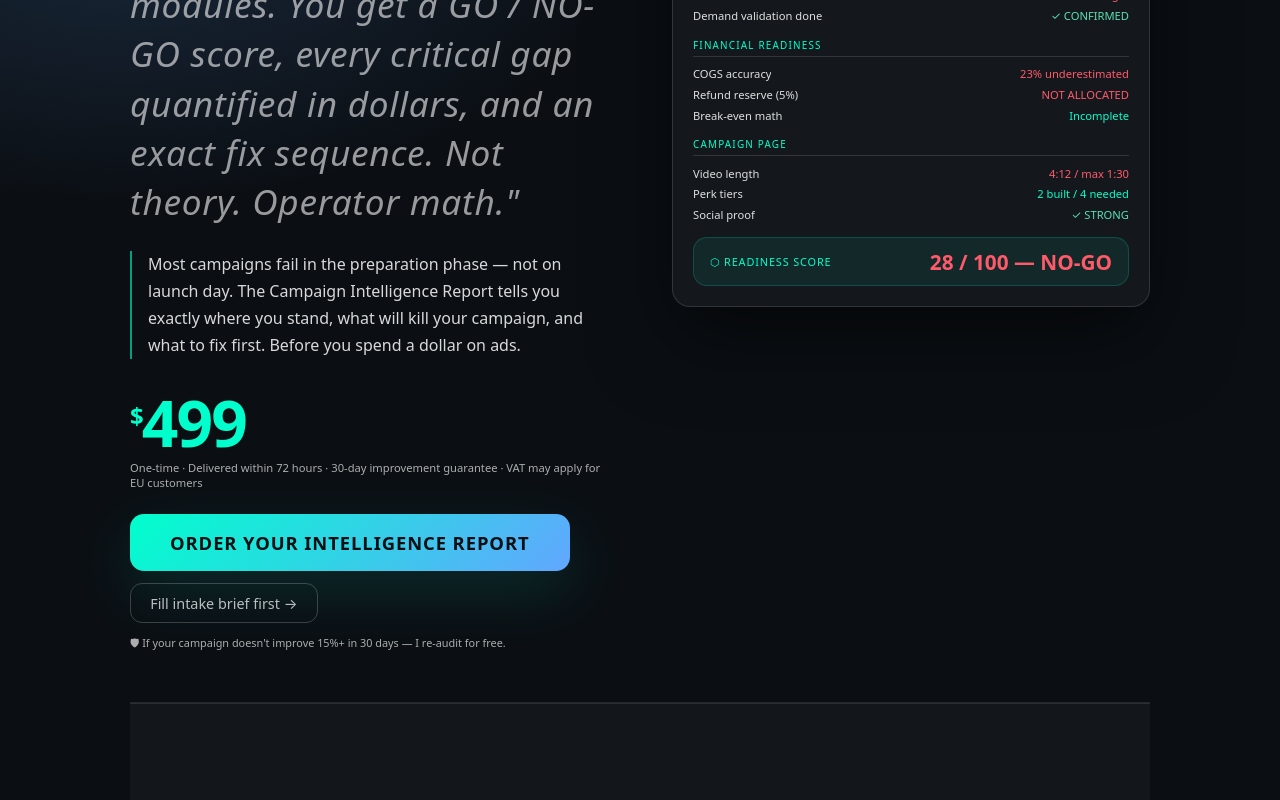
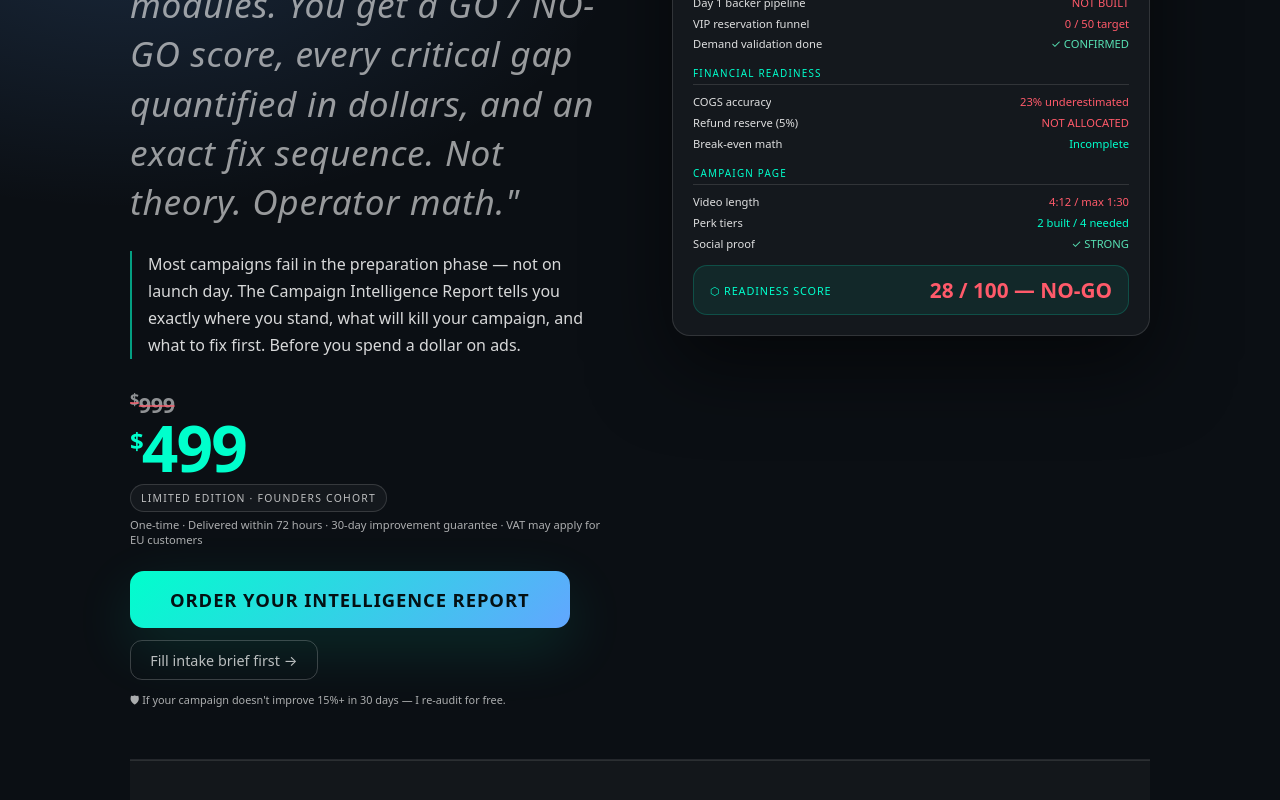
Before and after one commit to ladislavjuric-OS/CMK, a Next.js app in the folder web/: page /audit in a window 1280 px wide. Shown: the part 664-1464 px from the top of the page. Built offline with nearby package versions, Linux system fonts and the light colour scheme.

Commit message:
promjena cijene audita

```diff
--- a/web/app/audit/page.tsx
+++ b/web/app/audit/page.tsx
@@ -46,7 +46,7 @@ export default function AuditPage() {
 
       <div className="audit-hero">
         <div>
-          <div className="audit-tag">Campaign Intelligence Report · $499 · 72h Delivery</div>
+          <div className="audit-tag">Campaign Intelligence Report · 72h Delivery</div>
           <h1>
             Before You Launch —<br />
             <span className="audit-amber">Know The Verdict.</span>
@@ -61,8 +61,14 @@ export default function AuditPage() {
             Intelligence Report tells you exactly where you stand, what will kill your campaign,
             and what to fix first. Before you spend a dollar on ads.
           </p>
-          <div className="audit-price-big">
-            <sup>$</sup>499
+          <div className="audit-price-stack">
+            <div className="audit-price-old" aria-label="Regular price">
+              <sup>$</sup>999
+            </div>
+            <div className="audit-price-big" aria-label="Founders cohort price">
+              <sup>$</sup>499
+            </div>
+            <div className="audit-price-badge">Limited edition · Founders cohort</div>
           </div>
           <div className="audit-price-note">
             One-time · Delivered within 72 hours · 30-day improvement guarantee · VAT may apply for
--- a/web/app/globals.css
+++ b/web/app/globals.css
@@ -378,8 +378,12 @@ a {
 .audit-hero .audit-amber { color: var(--cmk-accent); display: block; }
 .audit-hero .audit-sub { display: block; font-size: 0.5em; font-weight: 500; font-style: italic; text-transform: none; color: rgba(255,255,255,0.58); letter-spacing: 0.02em; margin-top: 0.4rem; line-height: 1.4; }
 .audit-hero-desc { font-size: 1rem; color: rgba(255,255,255,0.84); line-height: 1.7; border-left: 2px solid rgba(0,255,204,0.6); padding-left: 1rem; margin-bottom: 2rem; max-width: 500px; }
-.audit-price-big { font-size: 4rem; font-weight: 900; color: var(--cmk-accent); line-height: 1; letter-spacing: -0.03em; margin-bottom: 0.3rem; }
+.audit-price-stack { margin-bottom: 0.3rem; }
+.audit-price-old { font-size: 1.35rem; font-weight: 800; color: rgba(255,255,255,0.55); letter-spacing: -0.02em; line-height: 1; text-decoration: line-through; text-decoration-thickness: 2px; text-decoration-color: rgba(255, 90, 106, 0.7); }
+.audit-price-old sup { font-size: 0.75em; vertical-align: super; }
+.audit-price-big { font-size: 4rem; font-weight: 900; color: var(--cmk-accent); line-height: 1; letter-spacing: -0.03em; margin-bottom: 0.25rem; }
 .audit-price-big sup { font-size: 1.5rem; vertical-align: super; }
+.audit-price-badge { display: inline-flex; align-items: center; gap: 8px; font-size: 0.65rem; color: rgba(255,255,255,0.72); letter-spacing: 0.12em; text-transform: uppercase; border: 1px solid rgba(255,255,255,0.14); background: rgba(255,255,255,0.04); padding: 6px 10px; border-radius: 999px; }
 .audit-price-note { font-size: 0.7rem; color: var(--cmk-muted); margin-bottom: 1.5rem; }
 .audit-btn-primary { display: inline-block; background: linear-gradient(135deg, var(--cmk-accent), var(--cmk-accent2)); color: #041013; padding: 1rem 2.5rem; font-size: 1.15rem; font-weight: 900; letter-spacing: 0.05em; text-transform: uppercase; text-decoration: none; border-radius: 14px; box-shadow: 0 20px 60px rgba(0,255,204,0.12); }
 .audit-btn-primary:hover { filter: brightness(1.02); transform: translateY(-2px); }
```
